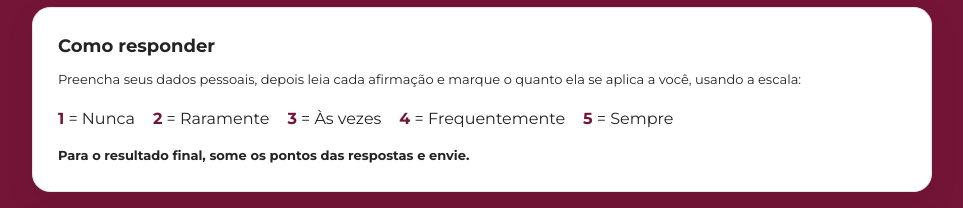
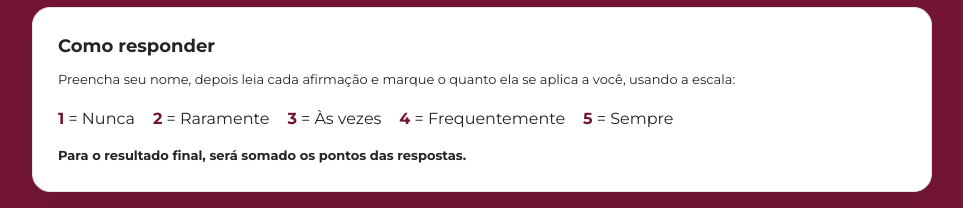
Before and after one commit to rafaelatoniatto/Crencas-Limitantes, a plain HTML site: page index.html in a window 1280 px wide. Shown: the part 307-515 px from the top of the page, without its empty margins (158-1121 px from the left). Drawn offline with nearby package versions, Linux system fonts and the light colour scheme.

Commit message:
Update instructions and notes in index.html

```diff
--- a/index.html
+++ b/index.html
@@ -22,13 +22,13 @@
 <main class="container">
 <section class="instructions card">
   <h2>Como responder</h2>
-  <p>Preencha seus dados pessoais, depois leia cada afirmação e marque o quanto ela se aplica a você, usando a escala:</p>
+  <p>Preencha seu nome, depois leia cada afirmação e marque o quanto ela se aplica a você, usando a escala:</p>
   <div class="scale">
     <span><strong>1</strong> = Nunca</span><span><strong>2</strong> = Raramente</span>
     <span><strong>3</strong> = Às vezes</span><span><strong>4</strong> = Frequentemente</span>
     <span><strong>5</strong> = Sempre</span>
   </div>
-  <p class="instruction-note">Para o resultado final, some os pontos das respostas e envie.</p>
+  <p class="instruction-note">Para o resultado final, será somado os pontos das respostas.</p>
 </section>
 
 <form id="testForm" novalidate>
```
